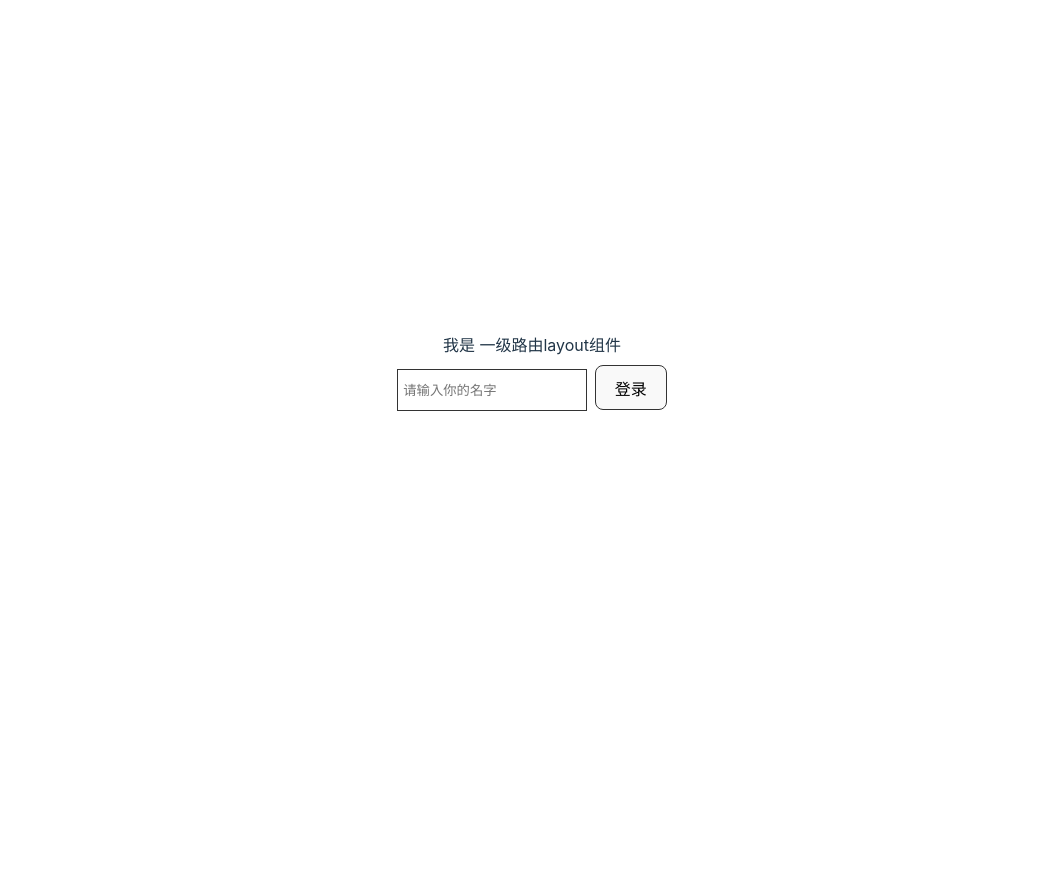
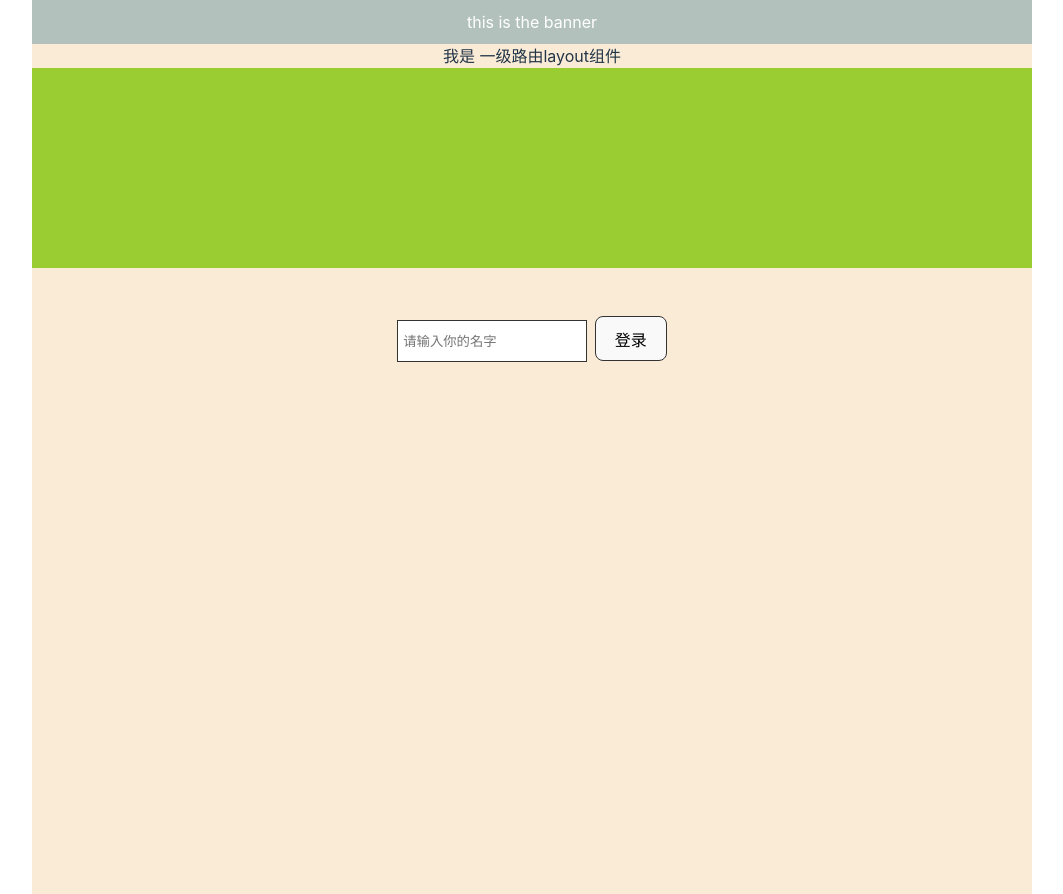
Before and after one commit to liyahuan/react-be-demo, a React (Vite) app: page / in a window 1280 px wide. Shown: the whole page, without its empty margins (108-1171 px from the left). Before the commit the page ends 800 px from the top, so only its background shows below. Built offline with nearby package versions, Linux system fonts and the light colour scheme.

Commit message:
feat: useRef, useEffect  当滚动距离大于一定值的时候，修改元素的className

```diff
--- a/src/pages/Layout/index.tsx
+++ b/src/pages/Layout/index.tsx
@@ -1,11 +1,13 @@
-import { useState } from "react";
+import { useEffect, useRef, useState } from "react";
 import { Link, Navigate, Outlet, useNavigate } from "react-router-dom"
 import './layout.css';
 function Layout (){
   const [name, setName] = useState('')
   const [error, setError] = useState(null);
-
+  const [isScrolled, setIsScrolled] = useState(false);
   const navigate = useNavigate();
+  const formRef = useRef(null);
+  const navRef = useRef(null);
   function handlebuttonClick(){
     event?.preventDefault();
     if(/^\s*$/.test(name)){
@@ -15,9 +17,54 @@ function Layout (){
       navigate(`board/${name}`)
     }
   }
+  const windowHeight = window.innerHeight;
+  useEffect(() => {
+    if (formRef.current && navRef.current ) {
+      const stickyHeight = navRef.current.offsetHeight;
+      const offsetTop = formRef.current.offsetTop;
+      const offsetHeight = formRef.current.offsetHeight;
+      const handleScroll = () => {
+        const scrollY = window.scrollY;
+        console.log(`windowHeight1: ${windowHeight}`)
+        console.log(`offsetHeight: ${offsetHeight}`)
+        console.log(`offsetTop: ${offsetTop}`)
+        console.log(`scrollY: ${scrollY}`)
+      if (scrollY > 50 ) {
+          console.log('我在页面内');
+          setIsScrolled(false);
+        } else {
+          console.log('我不在页面内');
+          setIsScrolled(true);
+        }
+        // console.log(scrollY)
+      };
+
+      window.addEventListener('scroll', handleScroll);
+
+      return () => {
+        window.removeEventListener('scroll', handleScroll);
+      };
+    }
+
+  }, [formRef]);
+
   return(
-    <div>
+    <>
+    <nav ref={navRef}>this is the banner</nav>
+    <div className="container">
+
       我是 一级路由layout组件
+       {/*  when form not in view，fixed the form position bottom，
+     with windowScroll, form in viewport，remove the fixed position of form*/}
+     <div style={{'height':'200px', 'background':'yellowgreen','width':'100%'}}>
+
+     </div>
+      <form action="" ref={formRef} className = {isScrolled ? 'normalForm' : 'scrolledForm' }>
+        <input type="password" value={name} onChange={e => setName(e.target.value)} placeholder="请输入你的名字" />
+        <button  onClick={handlebuttonClick}>登录</button>
+        <p className="text">{name}</p>
+        <p className="error">{error}</p>
+      </form>
       {/* <div>
         <ul>
           <li>
@@ -30,13 +77,9 @@ function Layout (){
       </div> */}
 
       {/* <Outlet/> */}
-      <form action="">
-        <input type="password" value={name} onChange={e => setName(e.target.value)} placeholder="请输入你的名字" />
-        <button  onClick={handlebuttonClick}>登录</button>
-        <p className="text">{name}</p>
-        <p className="error">{error}</p>
-      </form>
+
     </div>
+    </>
   )
 
 }
--- a/src/pages/Layout/layout.css
+++ b/src/pages/Layout/layout.css
@@ -1,6 +1,23 @@
-
+.container{
+    width: 1000px;
+    height: 850px;
+    background-color: antiquewhite;
+    display: flex;
+    flex-direction: column;
+    align-items: center;
+}
+nav{
+    position: sticky;
+    top:0;
+    box-sizing: border-box;
+    width: 100%;
+    background-color: rgb(1, 52, 35);
+    color: white;
+    padding: 10px 4px;
+    opacity: 0.3;
+}
 form{
-    margin-top: .5rem;
+    margin-top: 3rem;
 }
 input{
     --webkit-appearance: none;
```
